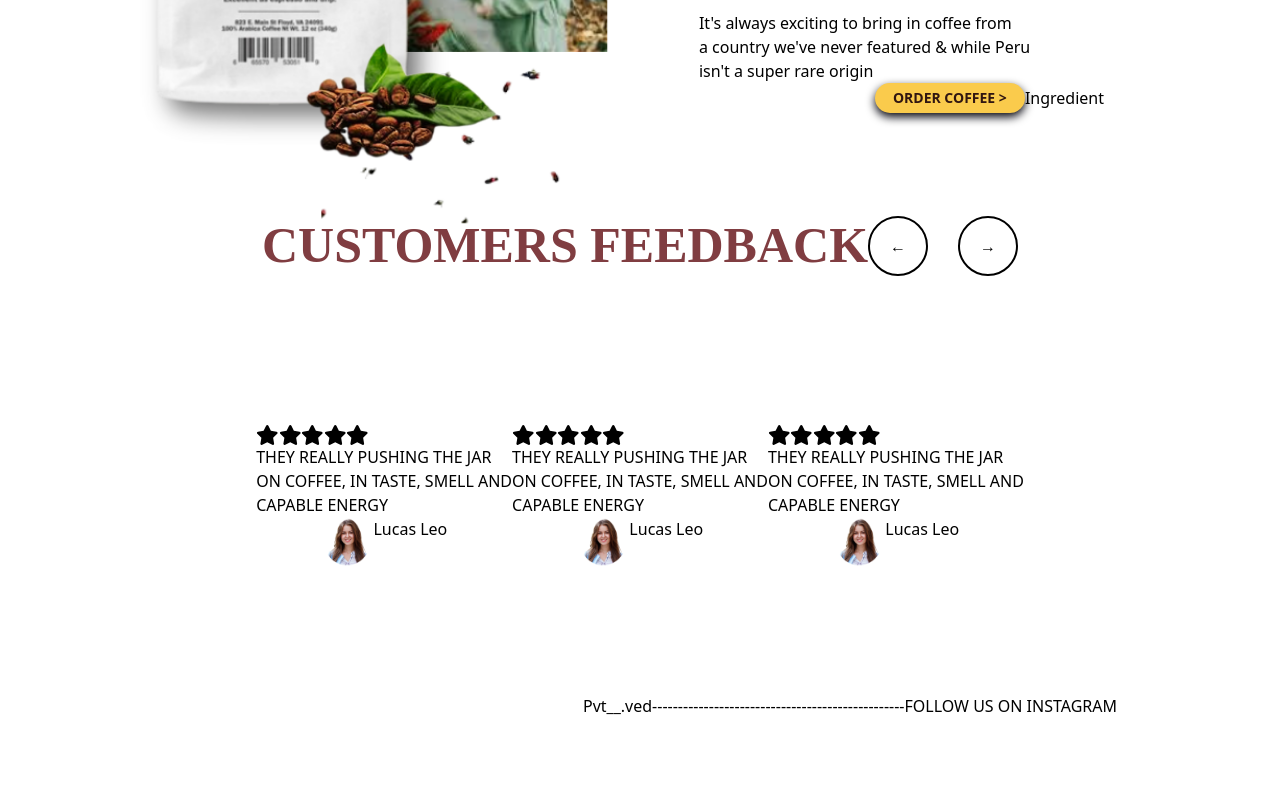
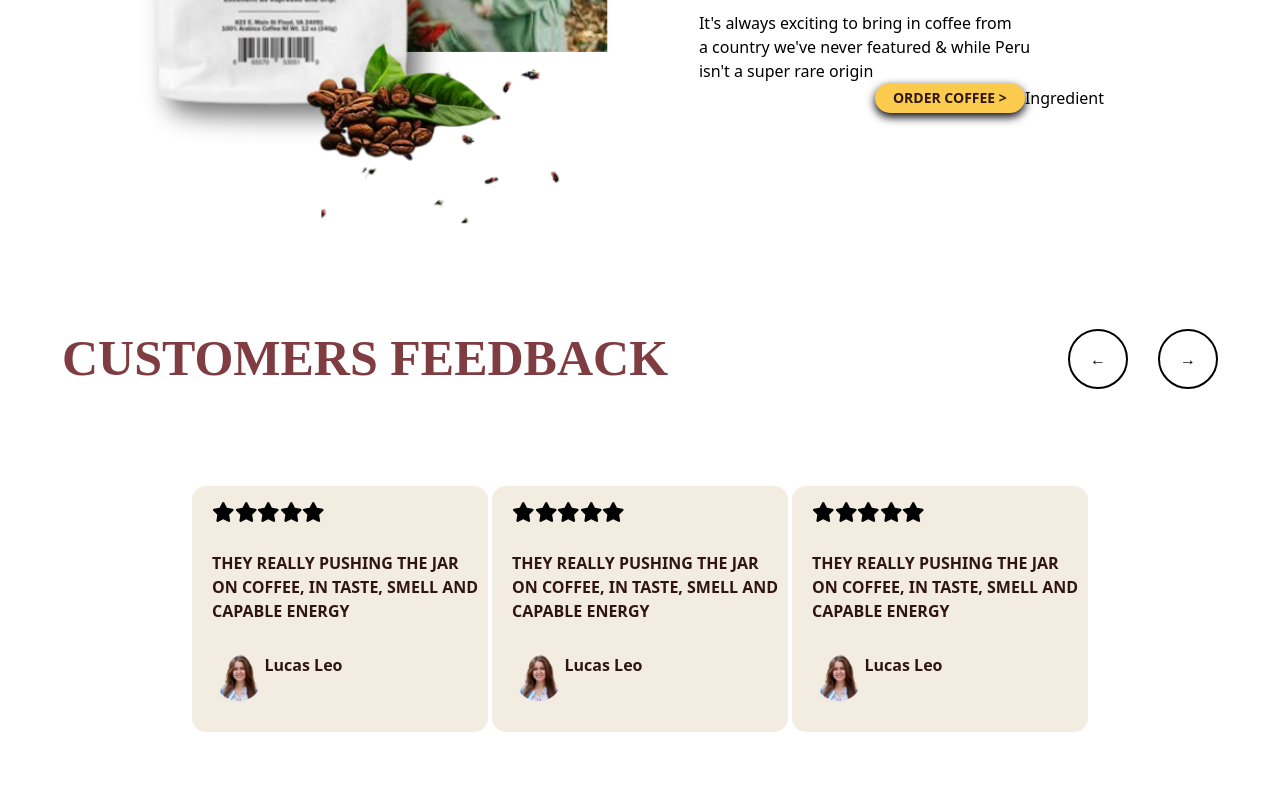
Before and after one commit to ANUSHKA-CHUTE/Coffee-Project, a React (Vite) app in the folder Eren/my-app/: page / in a window 1280 px wide. Shown: the part 3560-4360 px from the top of the page. Built offline with nearby package versions, Linux system fonts and the light colour scheme; a web font is replaced by a local one.

Commit message:
structure changes and font

```diff
--- a/Eren/my-app/index.html
+++ b/Eren/my-app/index.html
@@ -10,6 +10,10 @@
 <link rel="preconnect" href="https://fonts.googleapis.com">
 <link rel="preconnect" href="https://fonts.gstatic.com" crossorigin>
 <link href="https://fonts.googleapis.com/css2?family=Satisfy&display=swap" rel="stylesheet">
+<link rel="preconnect" href="https://fonts.googleapis.com">
+<link rel="preconnect" href="https://fonts.gstatic.com" crossorigin>
+<link href="https://fonts.googleapis.com/css2?family=Kanit:ital,wght@0,100;0,200;0,300;0,400;0,
+500;0,600;0,700;0,800;0,900;1,100;1,200;1,300;1,400;1,500;1,600;1,700;1,800;1,900&display=swap" rel="stylesheet">
     <title>Vite + React</title>
   </head>
   <body>
--- a/Eren/my-app/src/components/Review.jsx
+++ b/Eren/my-app/src/components/Review.jsx
@@ -5,22 +5,20 @@
 import { faCoffee } from '@fortawesome/free-solid-svg-icons'
 const Review = () => {
   return (
-    <div className='h-[500px] w-full grid place-items-center'>
-      <div className="flex justify-center items-center">
+    <div className='h-[500px] mt-[140px] w-full grid place-items-center'>
+
+      <div className="flex justify- items-center">
       <div className=" text-[#803d41] text-[50px] font-bold forr">CUSTOMERS FEEDBACK</div>
-      <div className="flex justify-center items-center gap-[30px]">
+      <div className="flex justify-center items-center gap-[30px] ml-[400px]">
 
       <div className="h-[60px] flex justify-center items-center w-[60px] rounded-full border-2">&larr;</div>
       <div className="h-[60px] flex justify-center items-center w-[60px] rounded-full border-2">&rarr;</div>
-
-      </div>
-
-      </div>
+      </div></div>
 
       <div className="flex justify-center items-center">
 
-      <div className="grid">
-        <div className="flex">
+      <div className="grid rounded-2xl h-[250px] w-[300px] border-2 border-[#ffffff] bg-[#f3ece1] text-[#301611]">
+        <div className="flex ml-5  mt-4">
 
         <svg xmlns="http://www.w3.org/2000/svg" height={20} viewBox="0 0 576 512"><path d="M316.9 18C311.6 7 300.4 0 288.1 0s-23.4 7-28.8 18L195 150.3 51.4 171.5c-12 1.8-22 10.2-25.7 21.7s-.7 24.2 7.9 32.7L137.8 329 113.2 474.7c-2 12 3 24.2 12.9 31.3s23 8 33.8 2.3l128.3-68.5 128.3 68.5c10.8 5.7 23.9 4.9 33.8-2.3s14.9-19.3 12.9-31.3L438.5 329 542.7 225.9c8.6-8.5 11.7-21.2 7.9-32.7s-13.7-19.9-25.7-21.7L381.2 150.3 316.9 18z"/></svg>
         <svg xmlns="http://www.w3.org/2000/svg" height={20} viewBox="0 0 576 512"><path d="M316.9 18C311.6 7 300.4 0 288.1 0s-23.4 7-28.8 18L195 150.3 51.4 171.5c-12 1.8-22 10.2-25.7 21.7s-.7 24.2 7.9 32.7L137.8 329 113.2 474.7c-2 12 3 24.2 12.9 31.3s23 8 33.8 2.3l128.3-68.5 128.3 68.5c10.8 5.7 23.9 4.9 33.8-2.3s14.9-19.3 12.9-31.3L438.5 329 542.7 225.9c8.6-8.5 11.7-21.2 7.9-32.7s-13.7-19.9-25.7-21.7L381.2 150.3 316.9 18z"/></svg>
@@ -28,16 +26,16 @@
         <svg xmlns="http://www.w3.org/2000/svg" height={20} viewBox="0 0 576 512"><path d="M316.9 18C311.6 7 300.4 0 288.1 0s-23.4 7-28.8 18L195 150.3 51.4 171.5c-12 1.8-22 10.2-25.7 21.7s-.7 24.2 7.9 32.7L137.8 329 113.2 474.7c-2 12 3 24.2 12.9 31.3s23 8 33.8 2.3l128.3-68.5 128.3 68.5c10.8 5.7 23.9 4.9 33.8-2.3s14.9-19.3 12.9-31.3L438.5 329 542.7 225.9c8.6-8.5 11.7-21.2 7.9-32.7s-13.7-19.9-25.7-21.7L381.2 150.3 316.9 18z"/></svg>
         <svg xmlns="http://www.w3.org/2000/svg" height={20} viewBox="0 0 576 512"><path d="M316.9 18C311.6 7 300.4 0 288.1 0s-23.4 7-28.8 18L195 150.3 51.4 171.5c-12 1.8-22 10.2-25.7 21.7s-.7 24.2 7.9 32.7L137.8 329 113.2 474.7c-2 12 3 24.2 12.9 31.3s23 8 33.8 2.3l128.3-68.5 128.3 68.5c10.8 5.7 23.9 4.9 33.8-2.3s14.9-19.3 12.9-31.3L438.5 329 542.7 225.9c8.6-8.5 11.7-21.2 7.9-32.7s-13.7-19.9-25.7-21.7L381.2 150.3 316.9 18z"/></svg>
         </div>
-        <div className="text">THEY REALLY PUSHING THE JAR<br></br> ON COFFEE, IN TASTE, SMELL AND <br></br> CAPABLE ENERGY</div>
-        <div className="flex justify-center     ">
+        <div className="text ml-5 lol font-bold">THEY REALLY PUSHING THE JAR<br></br> ON COFFEE, IN TASTE, SMELL AND <br></br> CAPABLE ENERGY</div>
+        <div className="flex ml-5     ">
             <div className=""><img className='h-[50px]' src={Re}></img></div>
-            <div className="">Lucas Leo</div>
+            <div className="lol font-bold">Lucas Leo</div>
         </div>
       </div>
 
 
-      <div className="grid">
-        <div className="flex">
+      <div className="grid rounded-2xl h-[250px] w-[300px] border-2 border-[#ffffff] bg-[#f3ece1] text-[#301611]">
+        <div className="flex ml-5  mt-4">
 
         <svg xmlns="http://www.w3.org/2000/svg" height={20} viewBox="0 0 576 512"><path d="M316.9 18C311.6 7 300.4 0 288.1 0s-23.4 7-28.8 18L195 150.3 51.4 171.5c-12 1.8-22 10.2-25.7 21.7s-.7 24.2 7.9 32.7L137.8 329 113.2 474.7c-2 12 3 24.2 12.9 31.3s23 8 33.8 2.3l128.3-68.5 128.3 68.5c10.8 5.7 23.9 4.9 33.8-2.3s14.9-19.3 12.9-31.3L438.5 329 542.7 225.9c8.6-8.5 11.7-21.2 7.9-32.7s-13.7-19.9-25.7-21.7L381.2 150.3 316.9 18z"/></svg>
         <svg xmlns="http://www.w3.org/2000/svg" height={20} viewBox="0 0 576 512"><path d="M316.9 18C311.6 7 300.4 0 288.1 0s-23.4 7-28.8 18L195 150.3 51.4 171.5c-12 1.8-22 10.2-25.7 21.7s-.7 24.2 7.9 32.7L137.8 329 113.2 474.7c-2 12 3 24.2 12.9 31.3s23 8 33.8 2.3l128.3-68.5 128.3 68.5c10.8 5.7 23.9 4.9 33.8-2.3s14.9-19.3 12.9-31.3L438.5 329 542.7 225.9c8.6-8.5 11.7-21.2 7.9-32.7s-13.7-19.9-25.7-21.7L381.2 150.3 316.9 18z"/></svg>
@@ -45,13 +43,13 @@
         <svg xmlns="http://www.w3.org/2000/svg" height={20} viewBox="0 0 576 512"><path d="M316.9 18C311.6 7 300.4 0 288.1 0s-23.4 7-28.8 18L195 150.3 51.4 171.5c-12 1.8-22 10.2-25.7 21.7s-.7 24.2 7.9 32.7L137.8 329 113.2 474.7c-2 12 3 24.2 12.9 31.3s23 8 33.8 2.3l128.3-68.5 128.3 68.5c10.8 5.7 23.9 4.9 33.8-2.3s14.9-19.3 12.9-31.3L438.5 329 542.7 225.9c8.6-8.5 11.7-21.2 7.9-32.7s-13.7-19.9-25.7-21.7L381.2 150.3 316.9 18z"/></svg>
         <svg xmlns="http://www.w3.org/2000/svg" height={20} viewBox="0 0 576 512"><path d="M316.9 18C311.6 7 300.4 0 288.1 0s-23.4 7-28.8 18L195 150.3 51.4 171.5c-12 1.8-22 10.2-25.7 21.7s-.7 24.2 7.9 32.7L137.8 329 113.2 474.7c-2 12 3 24.2 12.9 31.3s23 8 33.8 2.3l128.3-68.5 128.3 68.5c10.8 5.7 23.9 4.9 33.8-2.3s14.9-19.3 12.9-31.3L438.5 329 542.7 225.9c8.6-8.5 11.7-21.2 7.9-32.7s-13.7-19.9-25.7-21.7L381.2 150.3 316.9 18z"/></svg>
         </div>
-        <div className="text">THEY REALLY PUSHING THE JAR<br></br> ON COFFEE, IN TASTE, SMELL AND <br></br> CAPABLE ENERGY</div>
-        <div className="flex justify-center     ">
+        <div className="text ml-5 lol font-bold">THEY REALLY PUSHING THE JAR<br></br> ON COFFEE, IN TASTE, SMELL AND <br></br> CAPABLE ENERGY</div>
+        <div className="flex ml-5     ">
             <div className=""><img className='h-[50px]' src={Re}></img></div>
-            <div className="">Lucas Leo</div>
+            <div className="lol font-bold">Lucas Leo</div>
         </div>
-      </div>  <div className="grid">
-        <div className="flex">
+      </div>   <div className="grid rounded-2xl h-[250px] w-[300px] border-2 border-[#ffffff] bg-[#f3ece1] text-[#301611]">
+        <div className="flex ml-5  mt-4">
 
         <svg xmlns="http://www.w3.org/2000/svg" height={20} viewBox="0 0 576 512"><path d="M316.9 18C311.6 7 300.4 0 288.1 0s-23.4 7-28.8 18L195 150.3 51.4 171.5c-12 1.8-22 10.2-25.7 21.7s-.7 24.2 7.9 32.7L137.8 329 113.2 474.7c-2 12 3 24.2 12.9 31.3s23 8 33.8 2.3l128.3-68.5 128.3 68.5c10.8 5.7 23.9 4.9 33.8-2.3s14.9-19.3 12.9-31.3L438.5 329 542.7 225.9c8.6-8.5 11.7-21.2 7.9-32.7s-13.7-19.9-25.7-21.7L381.2 150.3 316.9 18z"/></svg>
         <svg xmlns="http://www.w3.org/2000/svg" height={20} viewBox="0 0 576 512"><path d="M316.9 18C311.6 7 300.4 0 288.1 0s-23.4 7-28.8 18L195 150.3 51.4 171.5c-12 1.8-22 10.2-25.7 21.7s-.7 24.2 7.9 32.7L137.8 329 113.2 474.7c-2 12 3 24.2 12.9 31.3s23 8 33.8 2.3l128.3-68.5 128.3 68.5c10.8 5.7 23.9 4.9 33.8-2.3s14.9-19.3 12.9-31.3L438.5 329 542.7 225.9c8.6-8.5 11.7-21.2 7.9-32.7s-13.7-19.9-25.7-21.7L381.2 150.3 316.9 18z"/></svg>
@@ -59,12 +57,13 @@
         <svg xmlns="http://www.w3.org/2000/svg" height={20} viewBox="0 0 576 512"><path d="M316.9 18C311.6 7 300.4 0 288.1 0s-23.4 7-28.8 18L195 150.3 51.4 171.5c-12 1.8-22 10.2-25.7 21.7s-.7 24.2 7.9 32.7L137.8 329 113.2 474.7c-2 12 3 24.2 12.9 31.3s23 8 33.8 2.3l128.3-68.5 128.3 68.5c10.8 5.7 23.9 4.9 33.8-2.3s14.9-19.3 12.9-31.3L438.5 329 542.7 225.9c8.6-8.5 11.7-21.2 7.9-32.7s-13.7-19.9-25.7-21.7L381.2 150.3 316.9 18z"/></svg>
         <svg xmlns="http://www.w3.org/2000/svg" height={20} viewBox="0 0 576 512"><path d="M316.9 18C311.6 7 300.4 0 288.1 0s-23.4 7-28.8 18L195 150.3 51.4 171.5c-12 1.8-22 10.2-25.7 21.7s-.7 24.2 7.9 32.7L137.8 329 113.2 474.7c-2 12 3 24.2 12.9 31.3s23 8 33.8 2.3l128.3-68.5 128.3 68.5c10.8 5.7 23.9 4.9 33.8-2.3s14.9-19.3 12.9-31.3L438.5 329 542.7 225.9c8.6-8.5 11.7-21.2 7.9-32.7s-13.7-19.9-25.7-21.7L381.2 150.3 316.9 18z"/></svg>
         </div>
-        <div className="text">THEY REALLY PUSHING THE JAR<br></br> ON COFFEE, IN TASTE, SMELL AND <br></br> CAPABLE ENERGY</div>
-        <div className="flex justify-center     ">
+        <div className="text ml-5 lol font-bold">THEY REALLY PUSHING THE JAR<br></br> ON COFFEE, IN TASTE, SMELL AND <br></br> CAPABLE ENERGY</div>
+        <div className="flex ml-5     ">
             <div className=""><img className='h-[50px]' src={Re}></img></div>
-            <div className="">Lucas Leo</div>
+            <div className="lol font-bold">Lucas Leo</div>
         </div>
       </div>
+
 
 
 
```
